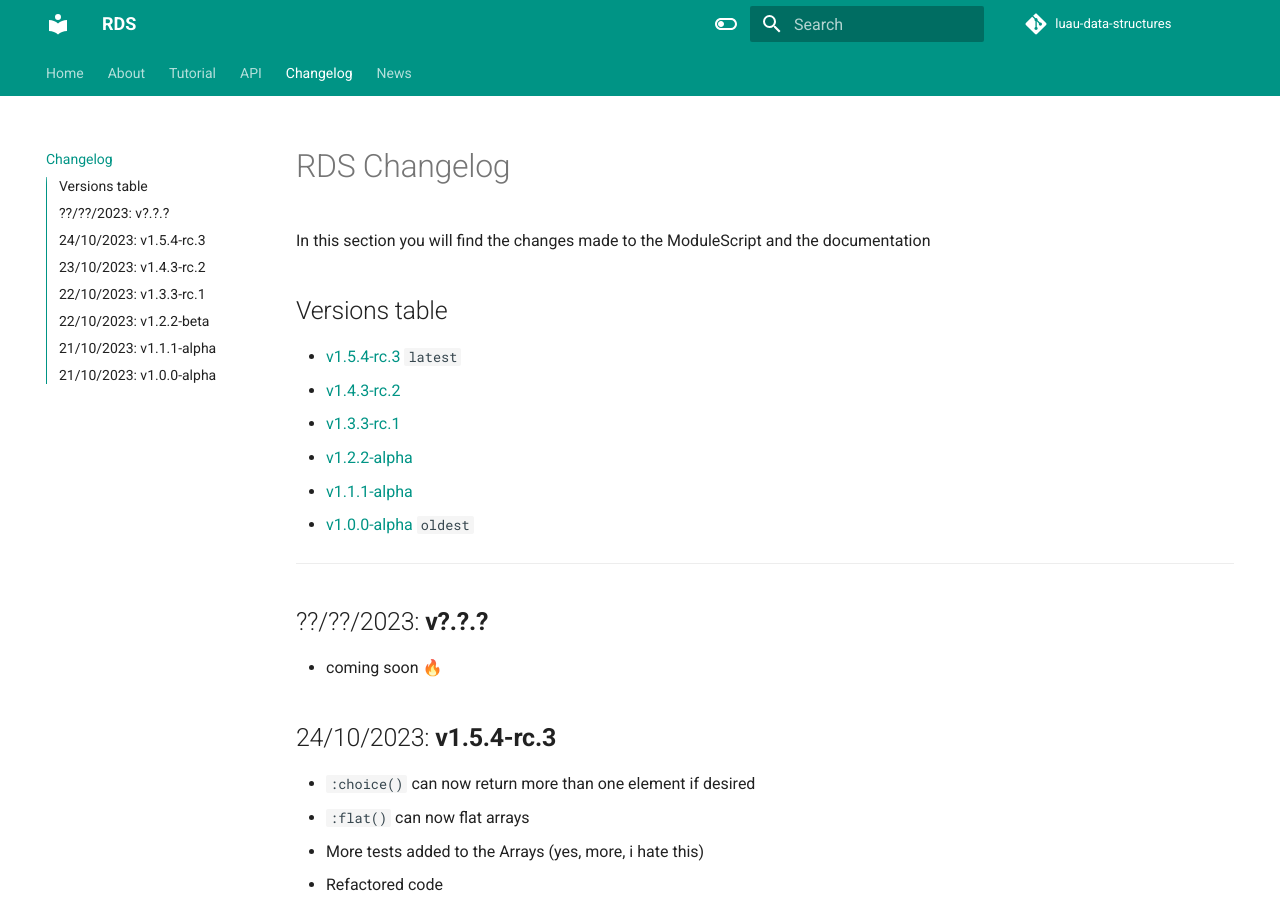
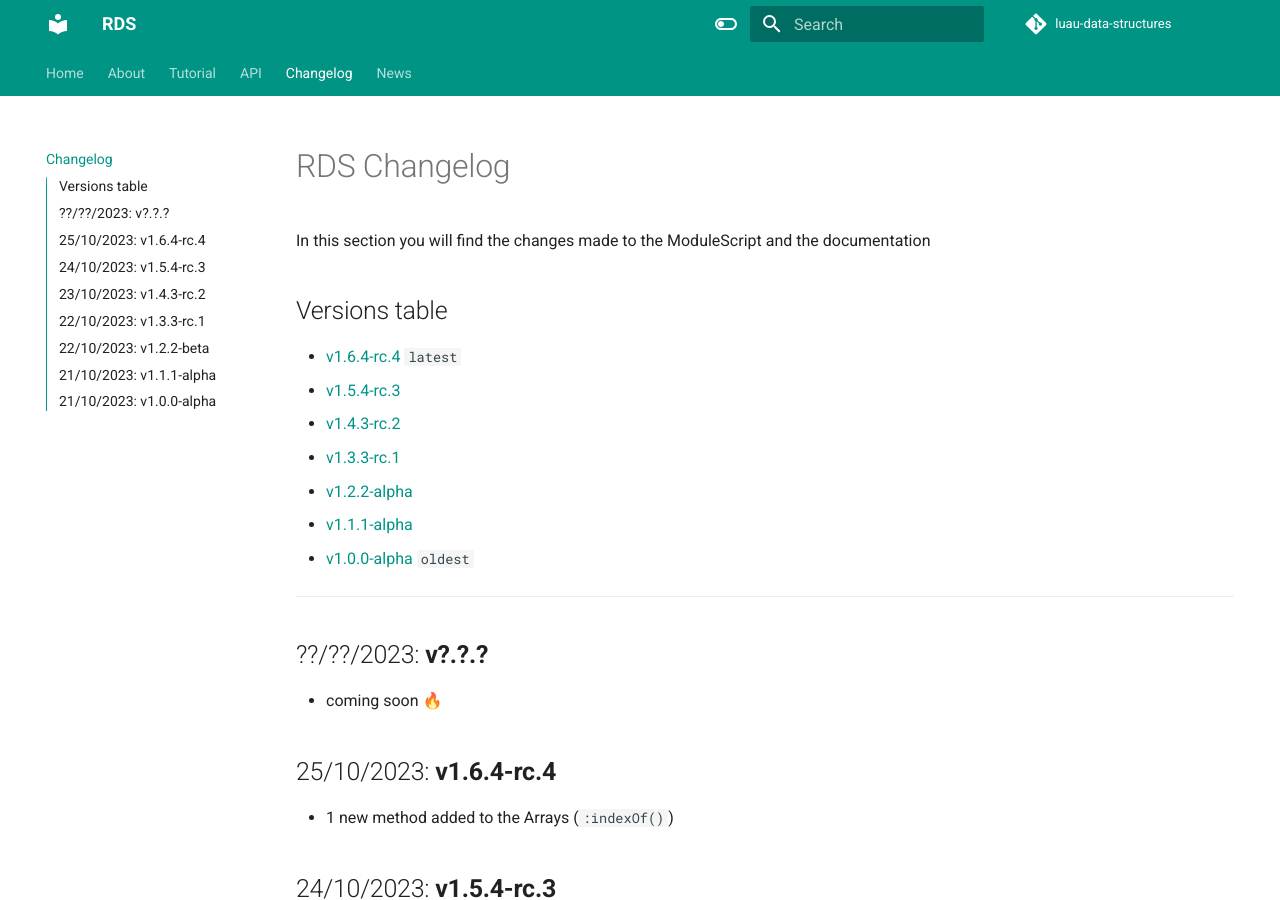
Before and after one commit to ecstatic5/luau-data-structures, an MkDocs documentation site: the page built from docs/changelog.md, in a window 1280 px wide and 900 px high. Built offline with MkDocs 1.6.1 and Material for MkDocs 9.7.7, drawn with Linux system fonts in a browser that asks for light colours; comment, search, counter and statistics services are not loaded.

Commit message:
docs: Added :indexOf() method

```diff
--- a/docs/changelog.md
+++ b/docs/changelog.md
@@ -3,7 +3,8 @@
 In this section you will find the changes made to the ModuleScript and the documentation
 
 ## Versions table
-- [v1.5.4-rc.3](#24102023-v154-rc3) `latest`
+- [v1.6.4-rc.4](#25102023-v164-rc4) `latest`
+- [v1.5.4-rc.3](#24102023-v154-rc3)
 - [v1.4.3-rc.2](#23102023-v143-rc2)
 - [v1.3.3-rc.1](#22102023-v133-rc1)
 - [v1.2.2-alpha](#22102023-v122-beta)
@@ -15,6 +16,10 @@ In this section you will find the changes made to the ModuleScript and the docum
 ## ??/??/2023: **v?.?.?**
 
 - coming soon 🔥
+
+## 25/10/2023: **v1.6.4-rc.4**
+
+- 1 new method added to the Arrays (`:indexOf()`)
 
 ## 24/10/2023: **v1.5.4-rc.3**
 
```
Also changed, not shown: docs/api/data-structures.md (+1 -0 lines), docs/api/types.md (+1 -0 lines), docs/index.md (+1 -0 lines).
